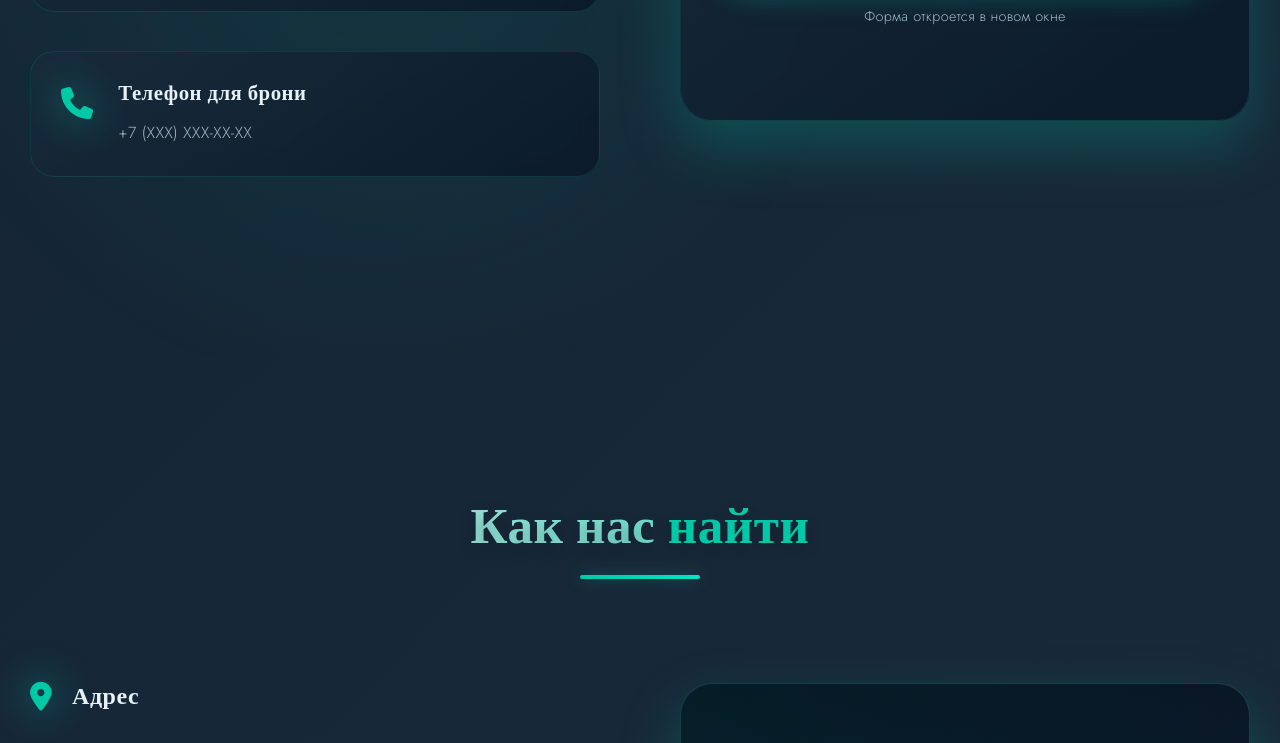
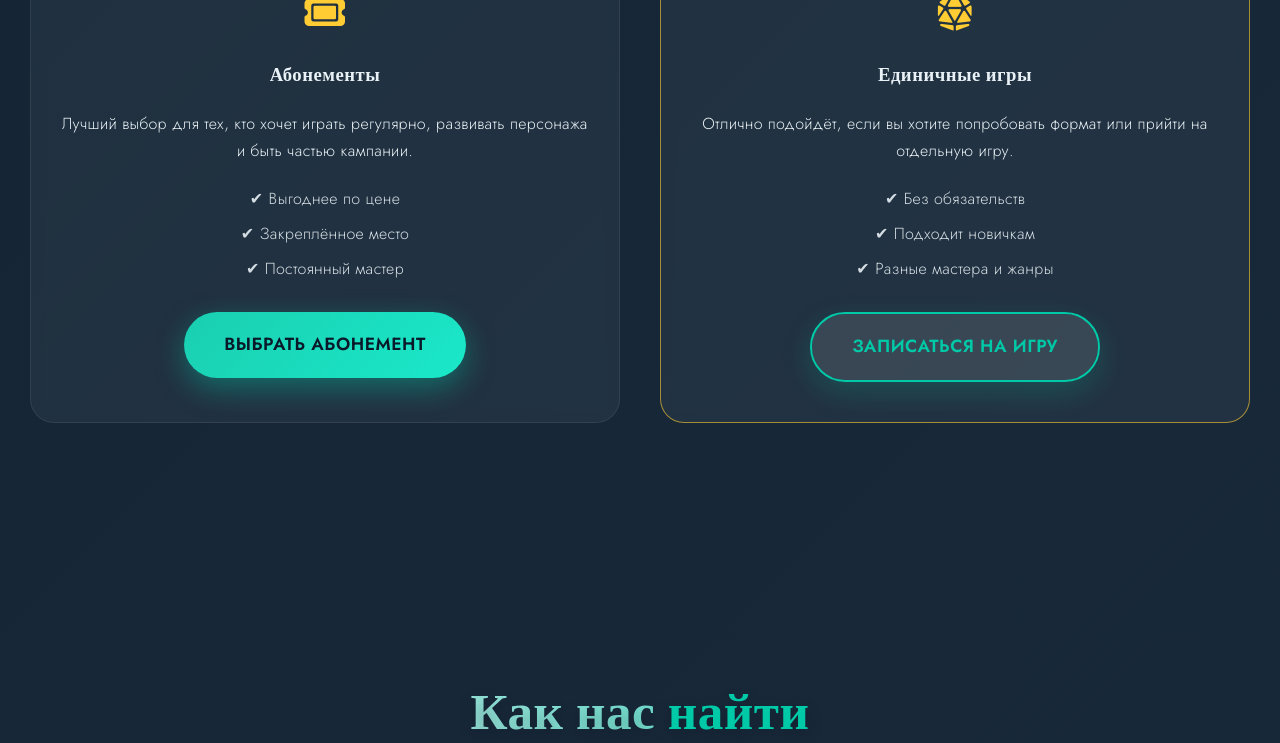
Before and after one commit to SmokiPNG/XDDND, a plain HTML site: page index.html in a window 1280 px wide. Shown: the part 6982-7725 px from the top of the page. Drawn offline with nearby package versions, Linux system fonts and the light colour scheme.

Commit message:
Update index.html

```diff
--- a/index.html
+++ b/index.html
@@ -2031,6 +2031,59 @@
             from, to { border-color: transparent }
             50% { border-color: var(--secondary) }
         }
+
+        .booking-section {
+    padding: 120px 0;
+    text-align: center;
+}
+
+.section-subtitle {
+    max-width: 700px;
+    margin: 0 auto 60px;
+    opacity: 0.85;
+}
+
+.booking-options {
+    display: grid;
+    grid-template-columns: repeat(auto-fit, minmax(280px, 1fr));
+    gap: 40px;
+}
+
+.booking-card {
+    background: rgba(255,255,255,0.05);
+    border-radius: 24px;
+    padding: 40px 30px;
+    backdrop-filter: blur(6px);
+    border: 1px solid rgba(255,255,255,0.08);
+    transition: transform 0.3s, box-shadow 0.3s;
+}
+
+.booking-card:hover {
+    transform: translateY(-6px);
+    box-shadow: 0 20px 40px rgba(0,0,0,0.3);
+}
+
+.booking-card.highlighted {
+    border-color: rgba(255,204,51,0.6);
+}
+
+.booking-icon {
+    font-size: 36px;
+    margin-bottom: 20px;
+    color: #ffcc33;
+}
+
+.booking-card ul {
+    list-style: none;
+    padding: 0;
+    margin: 20px 0 30px;
+}
+
+.booking-card ul li {
+    margin-bottom: 8px;
+    opacity: 0.9;
+}
+
     </style>
 </head>
 <body>
@@ -2265,41 +2318,76 @@
         </section>
 
         <!-- Бронирование -->
-        <section class="booking" id="booking">
-            <div class="container">
-                <div class="booking-content">
-                    <div class="booking-text reveal">
-                        <h2 class="section-title">Готовы <span class="highlight">присоединиться?</span></h2>
-                        <p>Забронируйте стол для игры или запишитесь на ближайшее мероприятие. Мы поможем подобрать игру по вашему вкусу и настроению.</p>
-                        <div class="contact-info">
-                            <div class="contact-item">
-                                <i class="fas fa-clock"></i>
-                                <div>
-                                    <h4>Часы работы</h4>
-                                    <p>Пн-Чт: 16:00-23:00</p>
-                                    <p>Пт-Вс: 14:00-01:00</p>
-                                </div>
-                            </div>
-                            <div class="contact-item">
-                                <i class="fas fa-phone"></i>
-                                <div>
-                                    <h4>Телефон для брони</h4>
-                                    <p>+7 (XXX) XXX-XX-XX</p>
-                                </div>
-                            </div>
-                        </div>
-                    </div>
-                    <div class="booking-cta reveal">
-                        <h3>Запись через Google Формы</h3>
-                        <p>Для бронирования стола или записи на мероприятие используйте нашу Google Форму. Заполните её, и мы свяжемся с вами для подтверждения.</p>
-                        <a href="https://forms.google.com" target="_blank" class="btn btn-primary btn-block glow-effect">
-                            <i class="fab fa-google"></i> Перейти к форме записи
-                        </a>
-                        <p style="font-size: 0.9rem; margin-top: 20px; color: var(--text-light);">Форма откроется в новом окне</p>
-                    </div>
+    <section id="booking" class="booking-section">
+    <div class="container">
+
+        <h2 class="section-title">
+            Запись на игры
+        </h2>
+
+        <p class="section-subtitle">
+            Выберите удобный формат участия — для постоянной игры
+            или для разового приключения.
+        </p>
+
+        <div class="booking-options">
+
+            <!-- Абонементы -->
+            <div class="booking-card">
+                <div class="booking-icon">
+                    <i class="fa-solid fa-ticket"></i>
                 </div>
+
+                <h3>Абонементы</h3>
+
+                <p>
+                    Лучший выбор для тех, кто хочет играть регулярно,
+                    развивать персонажа и быть частью кампании.
+                </p>
+
+                <ul>
+                    <li>✔ Выгоднее по цене</li>
+                    <li>✔ Закреплённое место</li>
+                    <li>✔ Постоянный мастер</li>
+                </ul>
+
+                <a href="https://gzqsp.tb.ru/page2"
+                   target="_blank"
+                   class="btn btn-primary glow-effect">
+                    Выбрать абонемент
+                </a>
             </div>
-        </section>
+
+            <!-- Единичные игры -->
+            <div class="booking-card highlighted">
+                <div class="booking-icon">
+                    <i class="fa-solid fa-dice-d20"></i>
+                </div>
+
+                <h3>Единичные игры</h3>
+
+                <p>
+                    Отлично подойдёт, если вы хотите попробовать формат
+                    или прийти на отдельную игру.
+                </p>
+
+                <ul>
+                    <li>✔ Без обязательств</li>
+                    <li>✔ Подходит новичкам</li>
+                    <li>✔ Разные мастера и жанры</li>
+                </ul>
+
+                <a href="https://gzqsp.tb.ru/page4"
+                   target="_blank"
+                   class="btn btn-secondary glow-effect">
+                    Записаться на игру
+                </a>
+            </div>
+
+        </div>
+    </div>
+</section>
+
 
         <!-- Контакты -->
         <section class="contacts" id="contacts">
```
